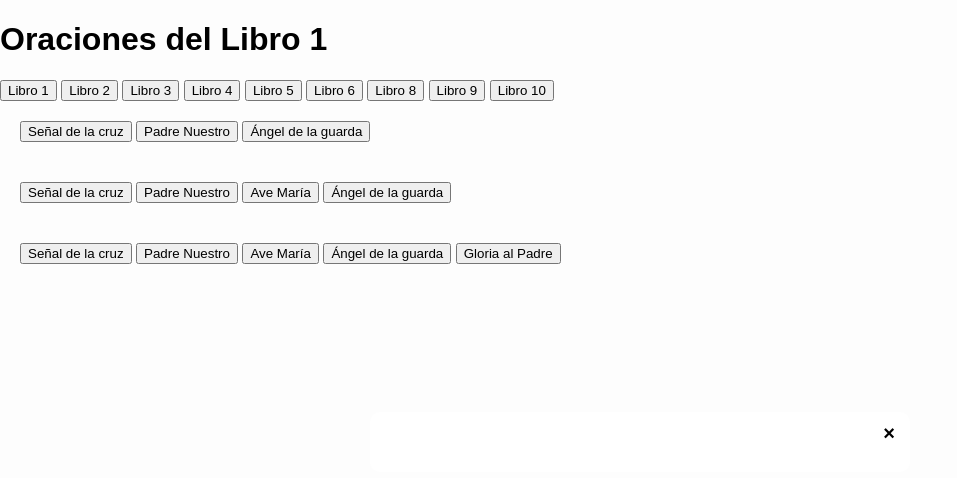
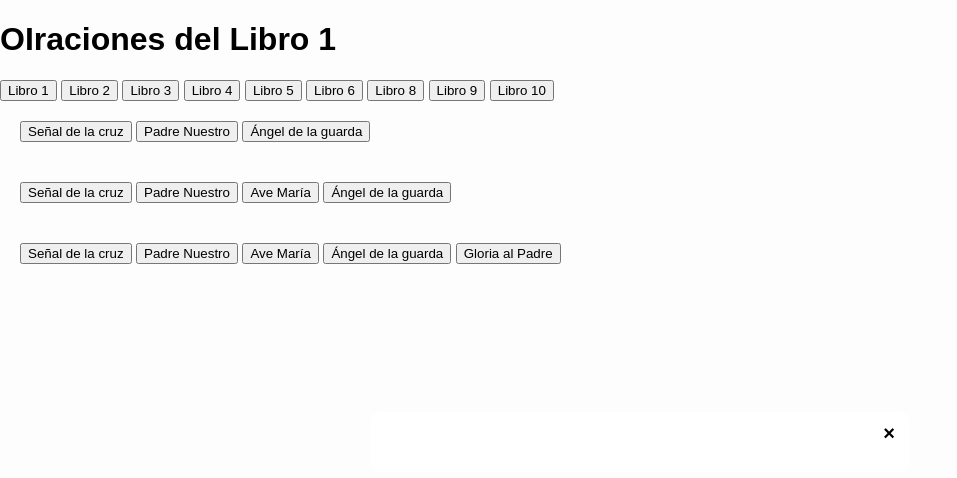
Before and after one commit to dnielibarra/catequesis-oraciones, a plain HTML site: page libro1/index.html in a window 1280 px wide. Shown: the whole page, without its empty margins (0-957 px from the left). Drawn offline with Linux system fonts and the light colour scheme.

Commit message:
Update index.html

```diff
--- a/libro1/index.html
+++ b/libro1/index.html
@@ -8,7 +8,7 @@
 </head>
 <body>
   <header>
-    <h1>Oraciones del Libro 1</h1>
+    <h1>OIraciones del Libro 1</h1>
   </header>
 
   <nav>
```
